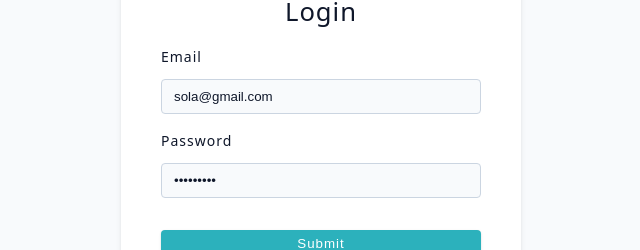
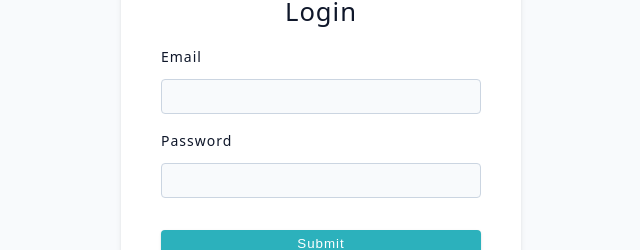
Before and after one commit to Sola0404/MERN-jobify, a React (Vite) app in the folder client/: page /login in a window 1280 px wide. Shown: the part 269-519 px from the top of the page, without its empty margins (319-959 px from the left). Built offline with nearby package versions, Linux system fonts and the light colour scheme.

Commit message:
Remove default values in Login

```diff
--- a/client/src/pages/Login.jsx
+++ b/client/src/pages/Login.jsx
@@ -52,8 +52,8 @@
 				<Logo />
 				<h4>Login</h4>
 				{errors && <p style={{ color: "red" }}>{errors.msg}</p>}
-				<FormRow type="email" name="email" defaultValue="sola@gmail.com" />
-				<FormRow type="password" name="password" defaultValue="sola12345" />
+				<FormRow type="email" name="email" />
+				<FormRow type="password" name="password" />
 				<SubmitBtn />
 				<button type="button" className="btn btn-block" onClick={loginDemoUser}>
 					explore the app
```
